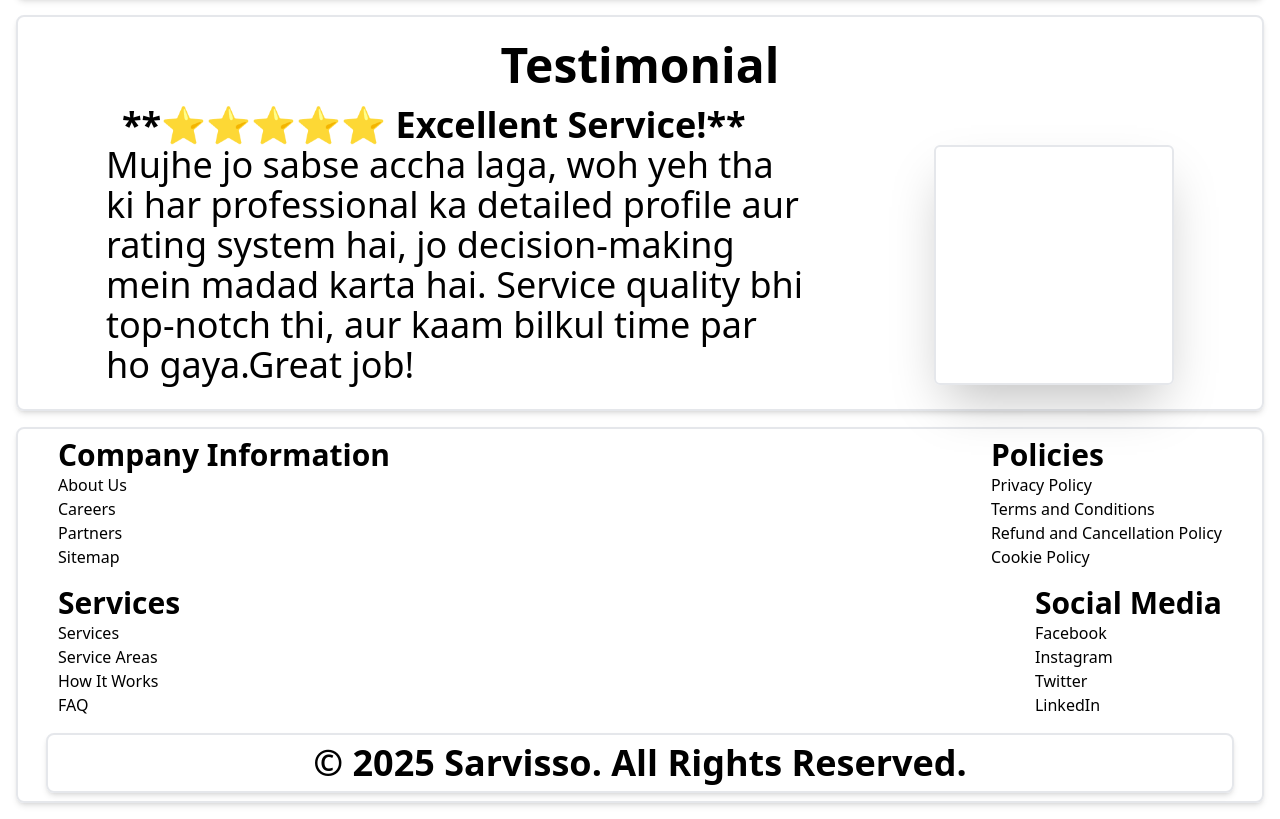
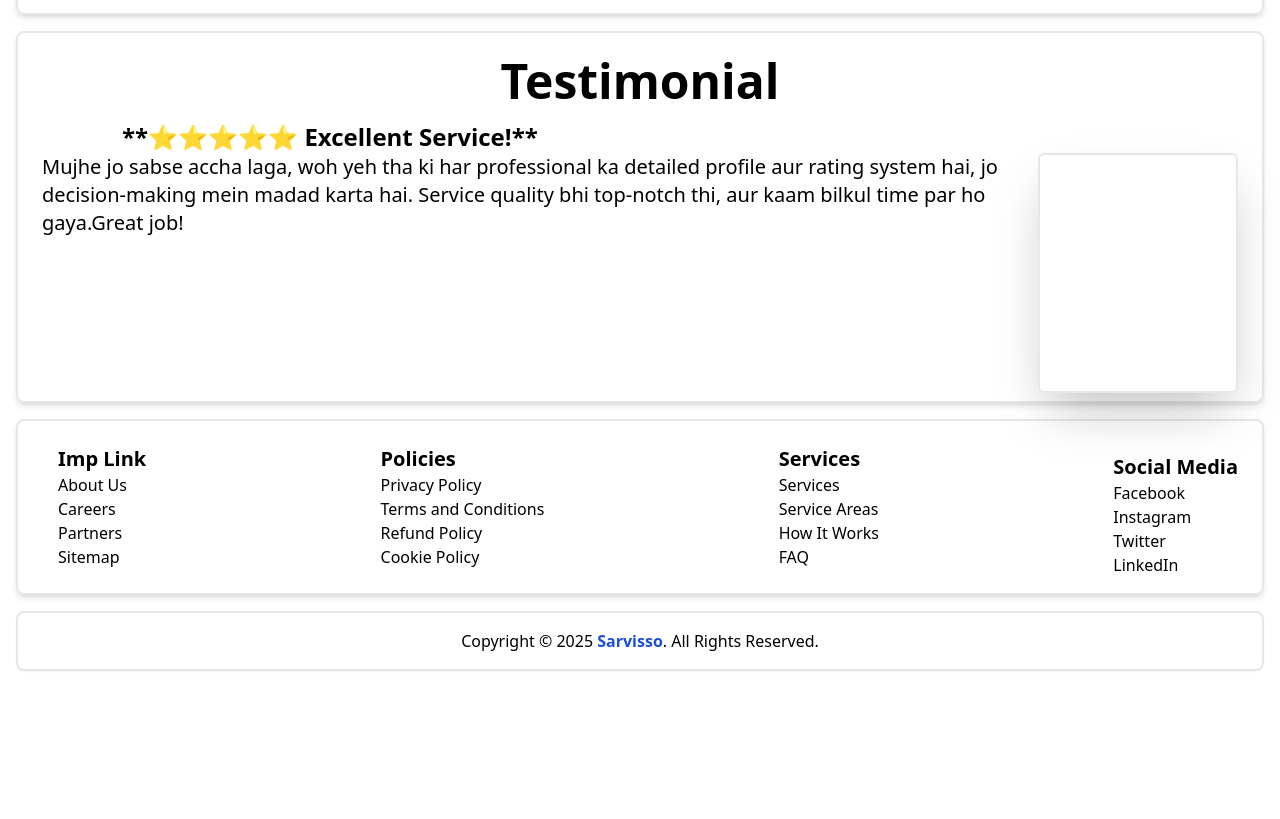
Before and after one commit to shivanand91/Sarvisso, a React (Vite) app in the folder Frontend/: page / in a window 1280 px wide. Shown: the part 1983-2802 px from the top of the page. After the commit the page ends 2670 px from the top, so only its background shows below. Built offline with nearby package versions, Linux system fonts and the light colour scheme.

Commit message:
changes is done

```diff
--- a/Frontend/src/components/Footer.jsx
+++ b/Frontend/src/components/Footer.jsx
@@ -2,57 +2,50 @@ import React from 'react'
 
 function Footer() {
   return (
-    <div className='flex  flex-col shadow-md border-2 m-4 pt-2 pb-2 rounded-lg px-6'>
-      <div className='flex justify-between items-center pb-4 px-4'>
-        <div>
-          <h1 className='font-bold text-3xl'>
-            Company Information
-          </h1>
-          <ul>
-            <li> About Us</li>
-            <li> Careers</li>
-            <li>Partners</li>
-            <li>Sitemap</li>
+    <>
+      <div className='flex flex-wrap justify-between p-6 items-center  shadow-md border-2 m-4 pt-2 pb-2 rounded-lg '>
+        <div className='p-4'>
+
+            <h1 className='font-bold text-xl'>Imp Link</h1>
+            <ul>
+              <li><a href="#about-us" className='hover:underline hover:text-blue-700'>About Us</a></li>
+              <li><a href="#careers" className='hover:underline hover:text-blue-700'>Careers</a></li>
+              <li><a href="#partners" className='hover:underline hover:text-blue-700'>Partners</a></li>
+              <li><a href="#sitemap" className='hover:underline hover:text-blue-700'>Sitemap</a></li>
           </ul>
+          </div>
+          <div>
+            <h1 className='font-bold text-xl'>Policies</h1>
+            <ul>
+              <li><a href="#privacy-policy" className='hover:underline hover:text-blue-700'>Privacy Policy</a></li>
+              <li><a href="#terms-and-conditions" className='hover:underline hover:text-blue-700'>Terms and Conditions</a></li>
+              <li><a href="#refund-policy" className='hover:underline hover:text-blue-700'>Refund Policy</a></li>
+              <li><a href="#cookie-policy" className='hover:underline hover:text-blue-700'>Cookie Policy</a></li>
+            </ul>
         </div>
-        <div>
-          <h1 className='font-bold text-3xl'>
-            Policies
-          </h1>
-          <ul>
-            <li>  Privacy Policy</li>
-            <li> Terms and Conditions</li>
-            <li>Refund and Cancellation Policy</li>
-            <li>Cookie Policy </li>
-          </ul>
+        <div className='p-4'>
+            <h1 className='font-bold text-xl'>Services</h1>
+            <ul>
+              <li><a href="#services" className='hover:underline hover:text-blue-700'>Services</a></li>
+              <li><a href="#service-areas" className='hover:underline hover:text-blue-700'>Service Areas</a></li>
+              <li><a href="#how-it-works" className='hover:underline hover:text-blue-700'>How It Works</a></li>
+              <li><a href="#faq" className='hover:underline hover:text-blue-700'>FAQ</a></li>
+            </ul>
+          </div>
+          <div className='pt-4'>
+            <h1 className='font-bold text-xl'>Social Media</h1>
+            <ul>
+              <li><a href="https://facebook.com" target="_blank" rel="noopener noreferrer" className='hover:underline hover:text-blue-700'>Facebook</a></li>
+              <li><a href="https://instagram.com" target="_blank" rel="noopener noreferrer" className='hover:underline hover:text-blue-700'>Instagram</a></li>
+              <li><a href="https://twitter.com" target="_blank" rel="noopener noreferrer" className='hover:underline hover:text-blue-700'>Twitter</a></li>
+              <li><a href="https://linkedin.com" target="_blank" rel="noopener noreferrer" className='hover:underline hover:text-blue-700'>LinkedIn</a></li>
+            </ul>
         </div>
       </div>
-      <div className='flex justify-between items-center pb-4 px-4'>
-        <div>
-          <h1 className='font-bold text-3xl'>Services
-          </h1>
-          <ul>
-            <li>Services</li>
-            <li>Service Areas</li>
-            <li>How It Works</li>
-            <li> FAQ </li>
-            </ul>
+        <div className='border-2 p-2 shadow-sm text-center m-4 rounded-lg'>
+        <p className='text-center p-2'>Copyright © 2025 <span className='font-bold text-blue-700'><a href="/" className='hover:underline'>Sarvisso</a></span>. All Rights Reserved.</p>
         </div>
-        <div>
-          <h1 className='font-bold text-3xl'>Social Media
-          </h1>
-          <ul>
-            <li>Facebook</li>
-            <li>Instagram</li>
-            <li>Twitter</li>
-            <li>LinkedIn</li>
-          </ul>
-        </div>
-      </div>
-      <div className='flex justify-center items-center shadow-md border-2 ml-1 mr-1 pt-2 pb-2 rounded-lg font-bold text-4xl'>
-        <p>© 2025 Sarvisso. All Rights Reserved.</p>
-      </div>
-    </div>
+    </>
   )
 }
 
--- a/Frontend/src/components/RegisterPopUp.jsx
+++ b/Frontend/src/components/RegisterPopUp.jsx
@@ -3,6 +3,8 @@ import { IoClose } from "react-icons/io5";
 import registerBg from '../assets/images/registerBG.png';
 import PrimaryBtn from './PrimaryBtn';
 import Secondary from '../components/Secondary';
+import { FcGoogle } from "react-icons/fc";
+import { FaApple } from "react-icons/fa";
 
 const RegisterPopUp = (props) => {
   return (
@@ -12,7 +14,7 @@ const RegisterPopUp = (props) => {
         {/* Close Button */}
         <IoClose
           onClick={props.onClose}
-          className="absolute top-4 right-4 text-3xl text-black bg-white p-2 rounded-full hover:bg-black hover:text-white transition-all duration-300 cursor-pointer z-10"
+          className="absolute top-6 right-28 text-3xl text-black bg-white p-2 rounded-full hover:bg-black hover:text-white transition-all duration-300 cursor-pointer z-10"
         />
 
         <div className="flex flex-col md:flex-row">
@@ -33,13 +35,16 @@ const RegisterPopUp = (props) => {
                 />
                 <Secondary text="Send" />
                 <p className="text-sm md:text-base">-- or --</p>
-                <button className="border-2 w-full md:w-3/4 py-2 shadow-sm rounded-full text-sm md:text-base">
+                <button className="flex justify-center items-center gap-2 border-2 w-full md:w-3/4 py-2 shadow-sm rounded-full text-sm md:text-base">
+                  <FcGoogle className='text-xl'/>
                   Continue with Google
                 </button>
-                <button className="border-2 w-full md:w-3/4 py-2 shadow-sm rounded-full text-sm md:text-base">
+                <button className="flex justify-center items-center gap-2 border-2 w-full md:w-3/4 py-2 shadow-sm rounded-full text-sm md:text-base">
+                  <FaApple className='text-xl'/>
                   Continue with Apple
                 </button>
-                <button className="border-2 w-full md:w-3/4 py-2 shadow-sm rounded-full text-sm md:text-base">
+                <button className="flex justify-center items-center gap-2 border-2 w-full md:w-3/4 py-2 shadow-sm rounded-full text-sm md:text-base">
+
                   Continue with Email
                 </button>
                 <p className="text-sm md:text-base">
@@ -57,7 +62,7 @@ const RegisterPopUp = (props) => {
             <img
               src={registerBg}
               alt="Register Background"
-              className="w-full h-full object-cover"
+              className="w-full h-full object-cover md:block hidden"
             />
           </div>
         </div>
--- a/Frontend/src/components/Testimonial.jsx
+++ b/Frontend/src/components/Testimonial.jsx
@@ -7,10 +7,10 @@ const Testimonial = () => {
             <h1 className='text-center font-bold mb-4 mt-4 text-5xl '>Testimonial</h1>
             <div className='flex flex-col'>
 
-                <h1 className='font-bold text-4xl ml-20'>**⭐⭐⭐⭐⭐ Excellent Service!**</h1>
+                <h1 className='font-bold text-2xl ml-20'>**⭐⭐⭐⭐⭐ Excellent Service!**</h1>
                 <div className='md:flex  md:justify-around'>
-                    <div className=' w-[700px] gap-2 '>
-                        <p className='text-4xl pb-4 '>
+                    <div className=' w-full gap-2 '>
+                        <p className='text-xl pb-4 '>
 
                             Mujhe jo sabse accha laga, woh yeh tha ki har
                             professional ka detailed profile aur rating system hai,
--- a/Frontend/src/components/Works.jsx
+++ b/Frontend/src/components/Works.jsx
@@ -2,11 +2,12 @@ import React from 'react'
 
 const Works = () => {
   return (
-    <div className=' border-2 m-4 pb-8 pt-2 rounded-lg shadow-lg '>
+    <div className=' border-2 m-4 pb-10 pt-4 rounded-lg shadow-lg'>
       <h1 className='text-center font-bold mb-4 mt-2 text-5xl'>How It Works</h1>
       <div className='flex justify-center flex-wrap gap-4 items-center'>
-        <div className="border p-4 rounded-lg shadow-md">
-            <h3 className="font-semibold text-lg text-blue-600 mb-4">For Employers</h3>
+
+        <div className="border p-4 rounded-lg shadow-md hover:bg-secondary-color">
+            <h3 className="font-bold text-lg text-black mb-4">For Employers</h3>
             <ol className="space-y-3">
               <li><span className="font-bold">Sign Up:</span> Create your account and fill in your profile.</li>
               <li><span className="font-bold">List Your Services:</span> Add detailed descriptions of your services, expertise, and pricing.</li>
@@ -16,8 +17,8 @@ const Works = () => {
             </ol>
           </div>
 
-        <div className="border p-4 rounded-lg shadow-md">
-            <h3 className="font-semibold text-lg text-green-600 mb-4">For Customers</h3>
+        <div className="border p-4 rounded-lg shadow-md  hover:bg-secondary-color">
+            <h3 className="font-bold text-lg text-black mb-4">For Customers</h3>
             <ol className="space-y-3">
               <li><span className="font-bold">Sign Up:</span> Register and log in to the platform.</li>
               <li><span className="font-bold">Search for Services:</span> Browse services like plumbing, cleaning, etc.</li>
```
